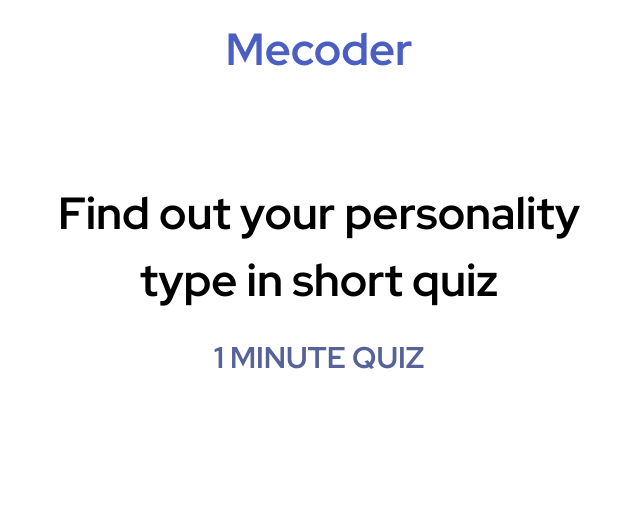
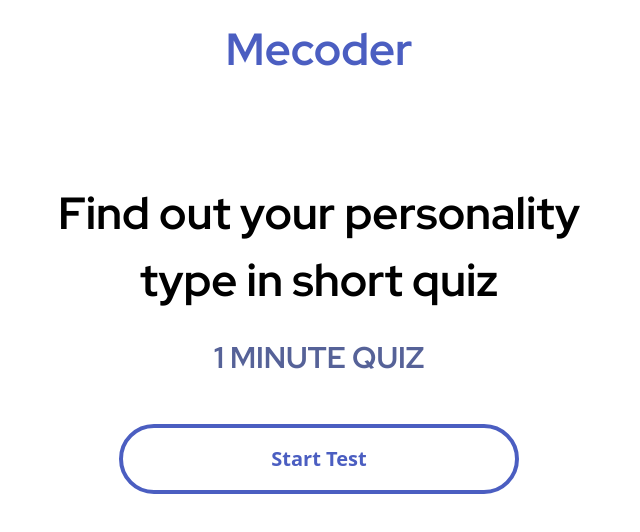
Before and after one commit to asad-haider-35/mecoder-frontend, a React (Vite) app: page / in a window 1280 px wide. Shown: the top 532 px of the page, without its empty margins (321-961 px from the left). Built offline with nearby package versions, Linux system fonts and the light colour scheme.

Commit message:
Added framer motion and axios and integrated API

```diff
--- a/package.json
+++ b/package.json
@@ -10,6 +10,8 @@
     "preview": "vite preview"
   },
   "dependencies": {
+    "axios": "^1.6.8",
+    "framer-motion": "^11.1.7",
     "react": "^18.2.0",
     "react-dom": "^18.2.0",
     "react-router-dom": "^6.23.0"
--- /dev/null
+++ b/src/api/axios.js
@@ -0,0 +1,8 @@
+import axios from 'axios';
+import { environment } from '../environments/environment';
+
+const axiosClient = axios.create({
+    baseURL: environment.baseUrl
+});
+
+export default axiosClient;
--- /dev/null
+++ b/src/api/services/QuizService.js
@@ -0,0 +1,5 @@
+import axiosClient from '../axios';
+
+export function getQuiz(quizId){
+    return axiosClient.get(`/quiz/${quizId}`);
+}
--- /dev/null
+++ b/src/constants/constants.js
@@ -0,0 +1,3 @@
+export const Constants = {
+    QUIZ_ID: 1
+}
--- /dev/null
+++ b/src/environments/environment.js
@@ -0,0 +1,7 @@
+let environment = {
+    baseUrl: 'http://localhost:5177/api',
+}
+
+export {
+    environment
+}
--- a/src/pages/Home.jsx
+++ b/src/pages/Home.jsx
@@ -1,8 +1,17 @@
 import React from 'react'
+import { useNavigate } from 'react-router-dom'
+import { motion } from 'framer-motion';
 
 const Home = () => {
+
+  const navigate = useNavigate();
+
+  const navigateToTest = () => {
+    navigate('test');
+  }
+
   return (
-    <div className='flex justify-center pt-20 flex-col gap-5'>
+    <div className='flex justify-center items-center pt-20 flex-col gap-5'>
         <h1 className="flex-1 text-center font-bold font-redHatDisplay text-[30px] md:text-[45px]">
             Find out your personality <br />
             type in short quiz
@@ -10,6 +19,20 @@
         <h3 className="flex-1 text-center text-secondary font-bold font-redHatDisplay text-[20px] md:text-[30px]">
             1 MINUTE QUIZ
         </h3>
+        <div className='flex-1 w-[400px] py-6'>
+          <motion.button
+            whileHover={{
+              scale: 1.1,
+              boxShadow: "0px 0px 8px 0px rgb(75 94 193 / var(--tw-border-opacity))"
+            }}
+            whileTap={{
+              scale: 0.9
+            }}
+            onClick={navigateToTest}
+            className='py-4 px-2 border-primary border-4 rounded-full text-primary w-full text-[20px] font-bold' >
+              Start Test
+          </motion.button>
+        </div>
     </div>
   )
 }
--- a/src/pages/Quiz.jsx
+++ b/src/pages/Quiz.jsx
@@ -1,9 +1,22 @@
-import React from 'react'
+import React, { useEffect, useState } from 'react'
+import { getQuiz } from '../api/services/QuizService';
+import { Constants } from '../constants/constants';
 
 const Quiz = () => {
+
+  const [quiz, setQuiz] = useState(null);
+
+  useEffect(() => {
+    getQuiz(Constants.QUIZ_ID).then((response) => {
+      if(response){
+        setQuiz(response.data.Data);
+      }
+    });
+  }, []);
+
   return (
     <div>
-      Quiz
+      Quiz { quiz !== null ? quiz.Id : '' }
     </div>
   )
 }
```
Also changed, not shown: 1 other file (tests, documents, lock files or other folders).
